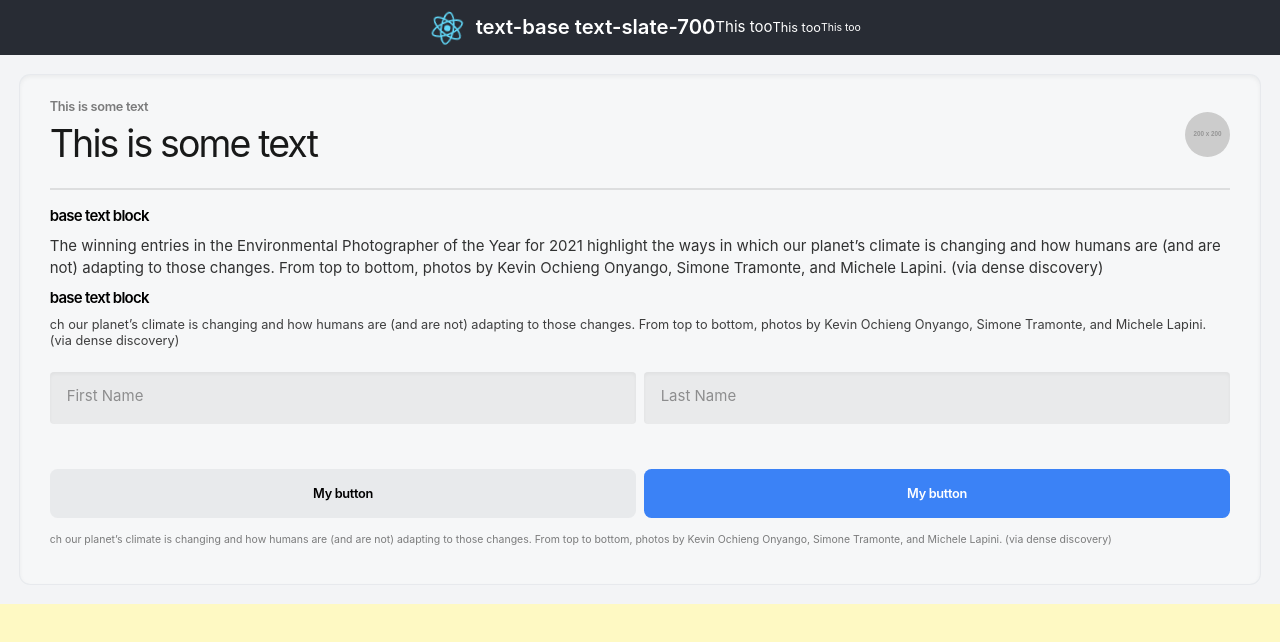
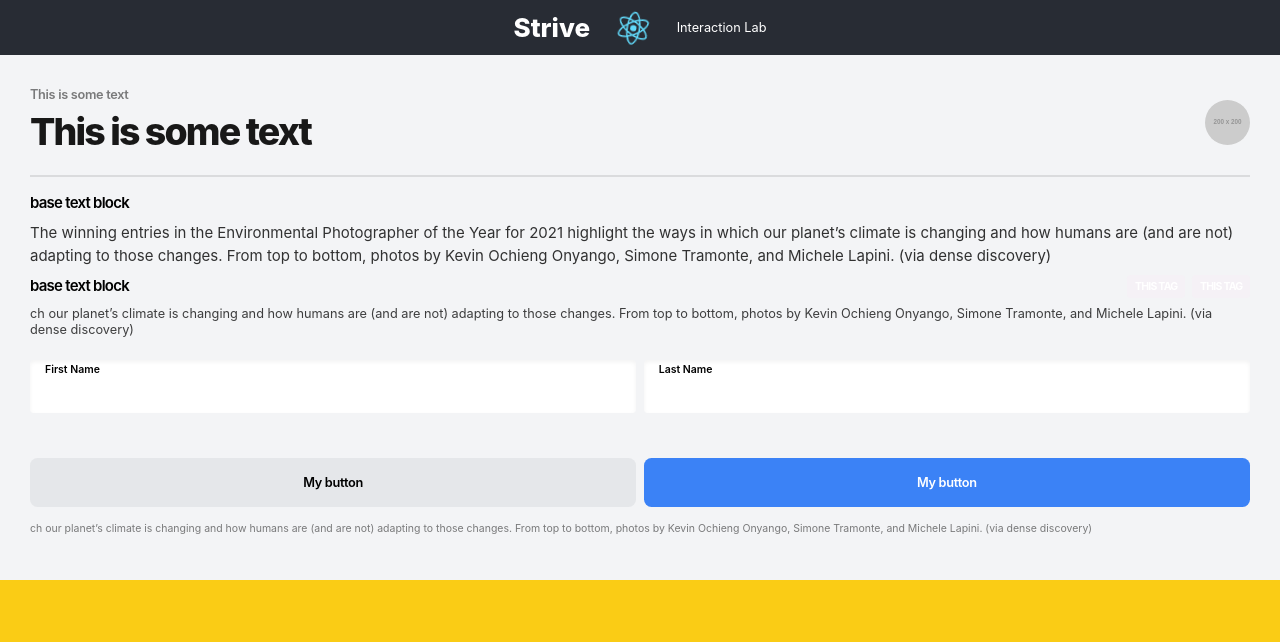
Before and after one commit to cassler/use-minesweeper, a React (Vite) app: page / in a window 1280 px wide. Shown: the top 642 px of the page. Built offline with nearby package versions, Linux system fonts and the light colour scheme.

Commit message:
stash progress

```diff
--- a/lib/tailwind.css
+++ b/lib/tailwind.css
@@ -1,3 +1,15 @@
 @tailwind base;
 @tailwind components;
 @tailwind utilities;
+
+
+.text-heaading-01 {
+  /* @apply text-black/90;
+  @apply dark:text-white/90;
+  @apply text-xl;
+  @apply md:text-3xl;
+  @apply tracking-tighter;
+  @apply font-extrabold;
+  @apply mix-blend-darken;
+  @apply dark:mix-blend-lighten; */
+}
--- a/src/App.css
+++ b/src/App.css
@@ -4,12 +4,30 @@
 
 .App, body, html {
   font-size: 15px;
-  @apply bg-yellow-100;
+  @apply bg-yellow-400;
   @apply dark:text-gray-200 dark:bg-gray-800;
 }
-.App-logo {
-  height: 40px;
-  pointer-events: none;
+
+.text-heading-01 {
+  @apply text-black/90 dark:text-white/90;
+  @apply text-xl md:text-3xl;
+  @apply tracking-tighter font-extrabold;
+  @apply mix-blend-darken dark:mix-blend-lighten;
+}
+
+.text-input-label {
+  @apply font-semibold tracking-tight text-sm;
+  @apply text-black/50 dark:text-gray-300/50;
+  @apply mix-blend-multiply dark:mix-blend-color-dodge;
+}
+
+
+
+@layer components {
+  .App-logo {
+    height: 40px;
+    pointer-events: none;
+  }
 }
 
 @media (prefers-reduced-motion: no-preference) {
@@ -42,7 +60,3 @@
     transform: rotate(360deg);
   }
 }
-
-button {
-  font-size: calc(10px + 2vmin);
-}
--- a/src/App.tsx
+++ b/src/App.tsx
@@ -1,21 +1,10 @@
 import React from 'react';
 import logo from './logo.svg';
-import {
-  Button, Text, useDesignToken,
-} from '../lib/main';
+import { Text } from '../lib/main';
 import './App.css';
 import { ipsum2 } from '../lib/reference';
 
-const { SubCaption, Caption, SubHeading } = Text;
-
-const ctn = [
-  'dark:bg-green-700/50 bg-gray-100 mx-auto p-4',
-].join(' ');
-const PaperToken01 = [
-  'bg-white/25 dark:bg-black/10',
-  'shadow-inner dark:shadow-black/10',
-  'border border-slate-500/10 dark:border-white/10',
-].join(' ');
+const { Caption } = Text;
 
 const TextLabel = [
   'font-semibold tracking-tight text-sm',
@@ -24,26 +13,21 @@ const TextLabel = [
 
 const TextHeading01 = [
   'text-black/90 dark:text-white/90',
-  'text-md md:text-3xl',
-  'tracking-tighter font-extrabol',
+  'text-xl md:text-3xl',
+  'tracking-tighter font-extrabold',
   'mix-blend-darken dark:mix-blend-lighten',
 ].join(' ');
 const clsx = [
-  'width-auto m-1 p-6 px-8',
   'space-y-4',
-  'rounded-xl',
-  PaperToken01,
+  // 'w-auto',
 ].join(' ');
 
 function AppHeader() {
-  const t = useDesignToken({ level: 3, inverted: false });
   return (
-    <header className="App-header">
+    <header className="App-header space-x-4 items-center">
+      <Text className="font-extrabold">Strive</Text>
       <img src={logo} className="App-logo" alt="logo" />
-      <SubHeading>{t}</SubHeading>
-      <Text>This too</Text>
-      <Caption>This too</Caption>
-      <SubCaption>This too</SubCaption>
+      <Caption>Interaction Lab</Caption>
     </header>
   );
 }
@@ -52,50 +36,51 @@ function Avatar() {
 }
 
 function FunInput({ label = 'My Label', className = '' }: { className: string, label: string }) {
-  const ref = React.useRef<HTMLInputElement>(null);
+  const [val, setVal] = React.useState('');
+  const isWarning = val.length > 0 && val.length < 5;
+  const classname = [
+    'w-full peer p-4 shadow-inner',
+    'rounded bg-white dark:bg-gray-100/5 placeholder-transparent',
+    'outline-none',
+    'font-semibold transition-all',
+    'selection:bg-black/20',
+    'selection:p-2',
+    'overflow-ellipsis',
+    'focus:shadow-lg focus:shadow-black/25',
+    isWarning ? 'ring-red-500' : 'ring-transparent',
+    'ring focus:ring-gray-300 focus:ring-opacity-50',
+    val !== '' && val.length < 3 && 'invalid',
+  ].join(' ');
+
+  const peerPlaceholderShown = [
+    'bg-transparent top-4',
+    'font-normal text-base',
+    'text-black/90 ',
+  ].join(' ').split(' ').map((c) => `peer-placeholder-shown:${c}`).join(' ');
+  const peerFocus = [
+    'bg-transparent -top-5',
+    'text-xs text-white',
+    'font-semibold',
+  ].join(' ').split(' ').map((c) => `peer-focus-within:${c}`).join(' ');
+  const labelClass = [
+    peerPlaceholderShown,
+    peerFocus,
+    'dark:peer-placeholder-shown:text-white/90',
+    'absolute left-4 top-0.5 text-xs transition-all font-semibold rounded text-black',
+    'pointer-events-none',
+    isWarning ? 'text-red-500' : 'dark:text-white/20',
+  ].join(' ');
   return (
-    <div className={`relative ${className}`}>
+    <div className={`relative w-full ${className}`}>
       <input
-        ref={ref}
-        id="x"
-        className="
-        w-full peer p-4 shadow-inner
-        rounded bg-black/5 placeholder-transparent
-        focus:outline-none
-        focus:ring-1 focus:ring-orange-500 focus:ring-opacity-50"
+        defaultValue={val}
+        onChange={(e) => setVal(e.target.value)}
+        className={classname}
         type="text"
         placeholder="Enter your name"
       />
-      <label
-        htmlFor={ref}
-        className="
-          absolute
-          left-4
-          -top-3
-          text-xs
-          transition-all
-          font-semibold
-          text-black
-          p-0.5
-          rounded
-          bg-white
-          dark:text-white
-          dark:bg-black
-
-          peer-placeholder-shown:bg-transparent
-          peer-placeholder-shown:top-3
-          peer-placeholder-shown:font-normal
-          peer-placeholder-shown:text-base
-          peer-placeholder-shown:text-black/40
-          dark:peer-placeholder-shown:text-white/40
-          peer-focus-within:bg-transparent
-          peer-focus-within:-top-3
-          peer-focus-within:text-xs
-          peer-focus-within:font-semibold"
-      >
-        {label}
-      </label>
-
+      {/* eslint-disable-next-line */}
+      <label className={labelClass}>{label}</label>
     </div>
   );
 }
@@ -106,16 +91,20 @@ function TypographySample() {
     <div className="space-y-2">
       <p className="text-base tracking-tighter font-semibold">base text block </p>
       <p className="text-black/80 dark:text-white/80">{ipsum2}</p>
-      <p className="text-base tracking-tighter font-semibold">base text block </p>
+      <div className="text-base tracking-tighter font-semibold flex gap-2 flex-grow">
+        <div className="flex-1">base text block</div>
+        <div className="rounded bg-pink-100/25 text-xs uppercase font-bold leading-tighter text-white p-1 px-2">This tag</div>
+        <div className="rounded bg-pink-100/25 text-xs uppercase font-bold leading-tighter text-white p-1 px-2">This tag</div>
+      </div>
       <p className="text-sm leading-tight text-black/75 dark:text-white/75 dark:mix-blend-color-dodge">{snippet}</p>
-      <div className="py-4 flex items-center space-x-2">
+      <div className="py-4 flex items-center gap-2 w-full">
         <FunInput className="flex-1" label="First Name" />
         <FunInput className="flex-1" label="Last Name" />
       </div>
       <div className="py-4">
         <div className="flex gap-2">
-          <button type="button" className="my-2 flex-auto text-sm rounded-lg font-semibold tracking-tight p-4 bg-gray-500/10">My button</button>
-          <button type="button" className="my-2 flex-auto text-sm rounded-lg font-semibold tracking-tight p-4 bg-blue-500 text-white dark:bg-white/90 dark:text-black/90">My button</button>
+          <button type="button" className="my-2 flex-auto text-sm rounded-lg font-semibold tracking-tight p-4 bg-gray-500/10 hover:bg-gray-500/20">My button</button>
+          <button type="button" className="my-2 flex-auto text-sm rounded-lg font-semibold tracking-tight p-4 bg-blue-500 hover:bg-blue-600 hover:dark:bg-white text-white dark:bg-white/90 dark:text-black/90">My button</button>
         </div>
         <p className="text-xs text-black/50 dark:text-white/50 dark:mix-blend-color-dodge leading-tight mt-2">
           {snippet}
@@ -127,33 +116,25 @@ function TypographySample() {
 }
 function App() {
   return (
-    <div className="App">
+    <>
       <AppHeader />
-      <main className={`${ctn}`}>
+      <main className="dark:bg-purple-700/50 bg-gray-100 p-8">
         <div className={clsx}>
           <div className="flex items-center justify-center gap-4 border-b-2 pb-4 border-black/10">
             <div className="flex-1">
               <p className={TextLabel}>This is some text</p>
-              <p className={TextHeading01}>This is some text</p>
+              <p className="text-heading-01">This is some text</p>
             </div>
             <div className="w-12">
               <Avatar />
             </div>
           </div>
           <div className="flex items-center gap-4 ">
-            <div className="flex-grow">
-              <div className="space-y-2">
-                <div className="flex">
-                  <TypographySample />
-                </div>
-              </div>
-
-            </div>
+            <TypographySample />
           </div>
         </div>
       </main>
-
-    </div>
+    </>
   );
 }
 
```
Also changed, not shown: package.json (+5 -5 lines), vite.config.js (renamed from vite.config.ts), 2 other files (tests, documents, lock files or other folders).
